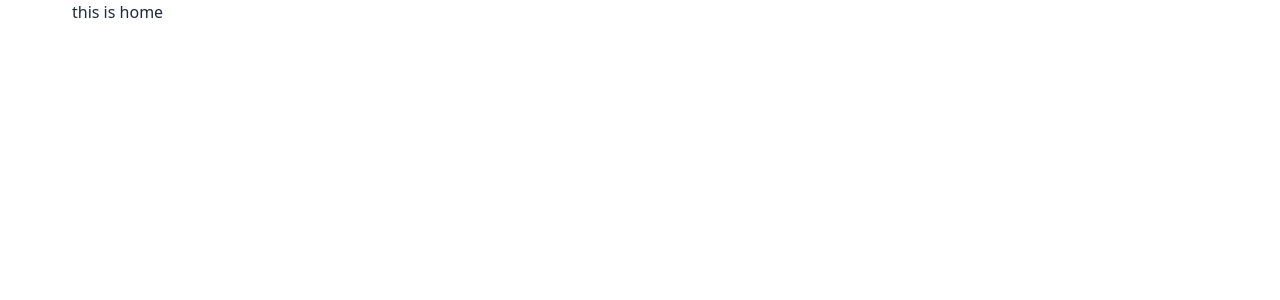
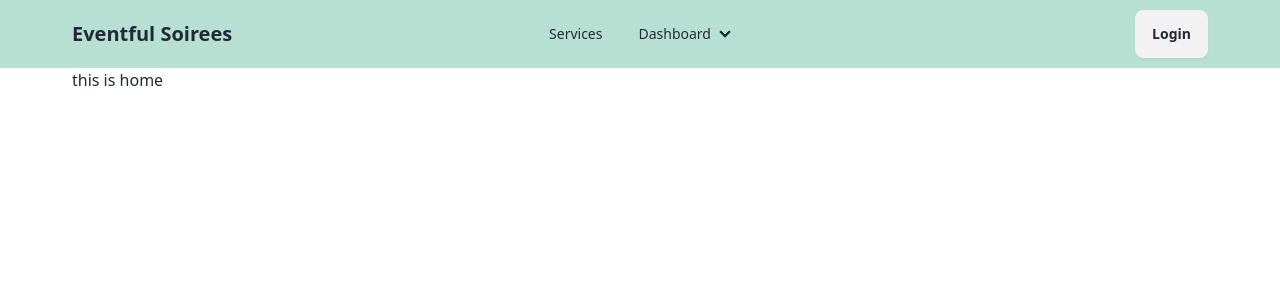
Before and after one commit to shuvo339/EventfulSoirees-Client, a React (Vite) app: page / in a window 1280 px wide. Shown: the top 300 px of the page. Built offline with nearby package versions, Linux system fonts and the light colour scheme.

Commit message:
navbar added

```diff
--- a/src/layouts/Root.jsx
+++ b/src/layouts/Root.jsx
@@ -1,8 +1,10 @@
 import { Outlet } from "react-router-dom";
+import Navbar from "../pages/Shared/Navbar";
 
 const Root = () => {
     return (
         <div>
+            <Navbar></Navbar>
             <div className="max-w-6xl mx-auto px-2">
                 <Outlet></Outlet>
             </div>
--- /dev/null
+++ b/src/pages/Shared/Navbar.jsx
@@ -0,0 +1,51 @@
+import { Link, NavLink } from "react-router-dom";
+
+const Navbar = () => {
+    return (
+        <div className=" bg-[#B8E0D2]">
+           <div className="navbar max-w-6xl mx-auto">
+           <div className="navbar-start">
+                <div className="dropdown">
+                <div tabIndex={0} role="button" className="btn btn-ghost lg:hidden">
+                    <svg xmlns="http://www.w3.org/2000/svg" className="h-5 w-5" fill="none" viewBox="0 0 24 24" stroke="currentColor"><path strokeLinecap="round" strokeLinejoin="round" strokeWidth="2" d="M4 6h16M4 12h8m-8 6h16" /></svg>
+                </div>
+                <ul tabIndex={0} className="menu dropdown-content mt-3 z-[1] p-2 shadow bg-base-100 rounded-box w-48">
+                <li><NavLink className={({isActive})=>isActive? 'px-3 py-2 rounded-md font-semibold underline':'px-3 py-2 rounded-md'} to="/">Services</NavLink></li>
+                    <li>
+                    <a>Dashboard</a>
+                    <ul className="p-2">
+                    <li><NavLink className={({isActive})=>isActive? 'px-3 py-2 rounded-md font-semibold underline':'px-3 py-2 rounded-md'} to="/add">Add Service</NavLink></li>
+                    <li><NavLink className={({isActive})=>isActive? 'px-3 py-2 rounded-md font-semibold underline':'px-3 py-2 rounded-md'} to="/manage">Manage Service</NavLink></li>
+                    <li><NavLink className={({isActive})=>isActive? 'px-3 py-2 rounded-md font-semibold underline':'px-3 py-2 rounded-md'} to="/booked">Booked-Services</NavLink></li>
+                    <li><NavLink className={({isActive})=>isActive? 'px-3 py-2 rounded-md font-semibold underline':'px-3 py-2 rounded-md'} to="/todo">Service-To-Do</NavLink></li>
+                    </ul>
+                    </li>
+                </ul>
+                </div>
+                <Link to="/" className="font-bold text-xl">Eventful Soirees</Link>
+            </div>
+            <div className="navbar-center hidden lg:flex">
+                <ul className="menu menu-horizontal">
+                <li><NavLink className={({isActive})=>isActive? 'px-3 py-2 rounded-md font-semibold underline mr-2':'px-3 py-2 rounded-md mr-2 font-medium'} to="/services">Services</NavLink></li>
+                <li>
+                    <details>
+                    <summary className="font-medium">Dashboard</summary>
+                    <ul className="p-2 w-48">
+                    <li><NavLink className={({isActive})=>isActive? 'px-3 py-2 rounded-md font-semibold underline':'px-3 py-2 rounded-md'} to="/add">Add Service</NavLink></li>
+                    <li><NavLink className={({isActive})=>isActive? 'px-3 py-2 rounded-md font-semibold underline':'px-3 py-2 rounded-md'} to="/manage">Manage Service</NavLink></li>
+                    <li><NavLink className={({isActive})=>isActive? 'px-3 py-2 rounded-md font-semibold underline':'px-3 py-2 rounded-md'} to="/booked">Booked-Services</NavLink></li>
+                    <li><NavLink className={({isActive})=>isActive? 'px-3 py-2 rounded-md font-semibold underline':'px-3 py-2 rounded-md'} to="/todo">Service-To-Do</NavLink></li>
+                    </ul>
+                    </details>
+                </li>
+                </ul>
+            </div>
+            <div className="navbar-end">
+                <a className="btn">Login</a>
+            </div>
+           </div>
+        </div>
+    );
+};
+
+export default Navbar;
```
